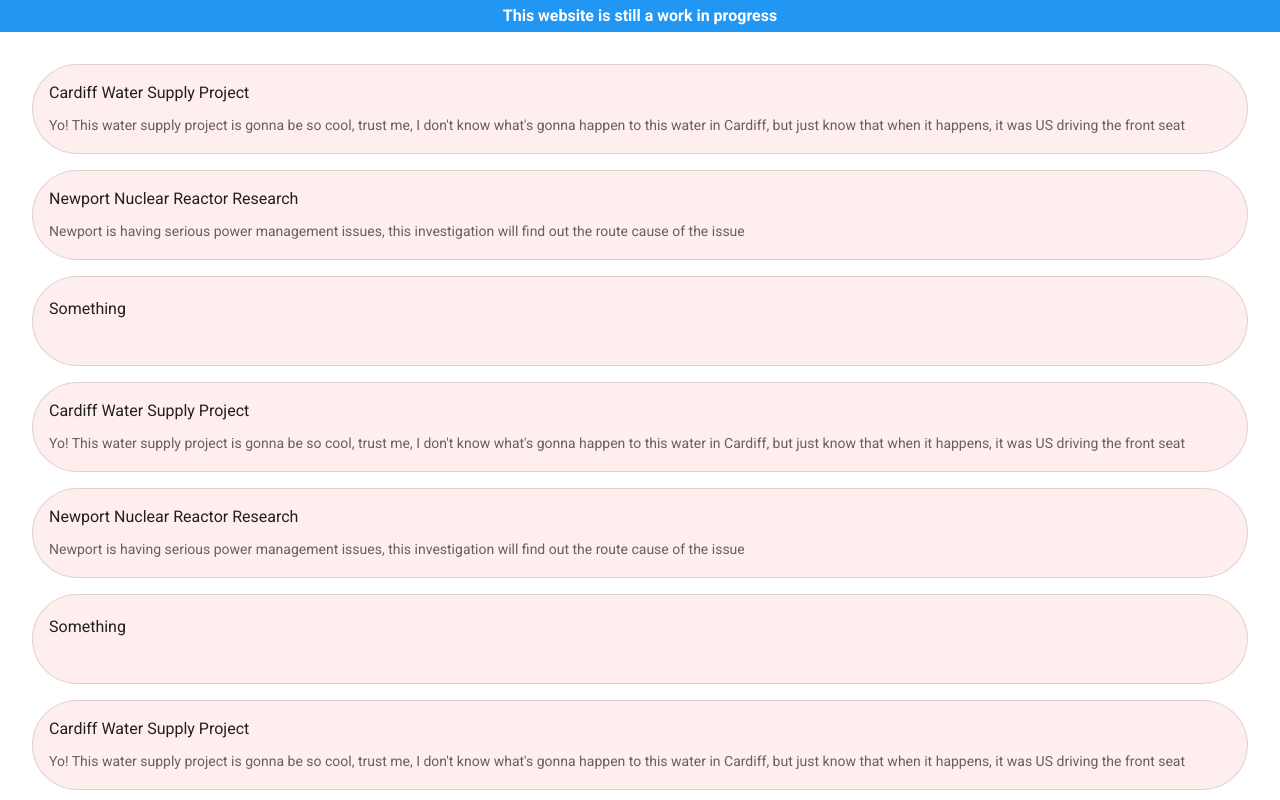
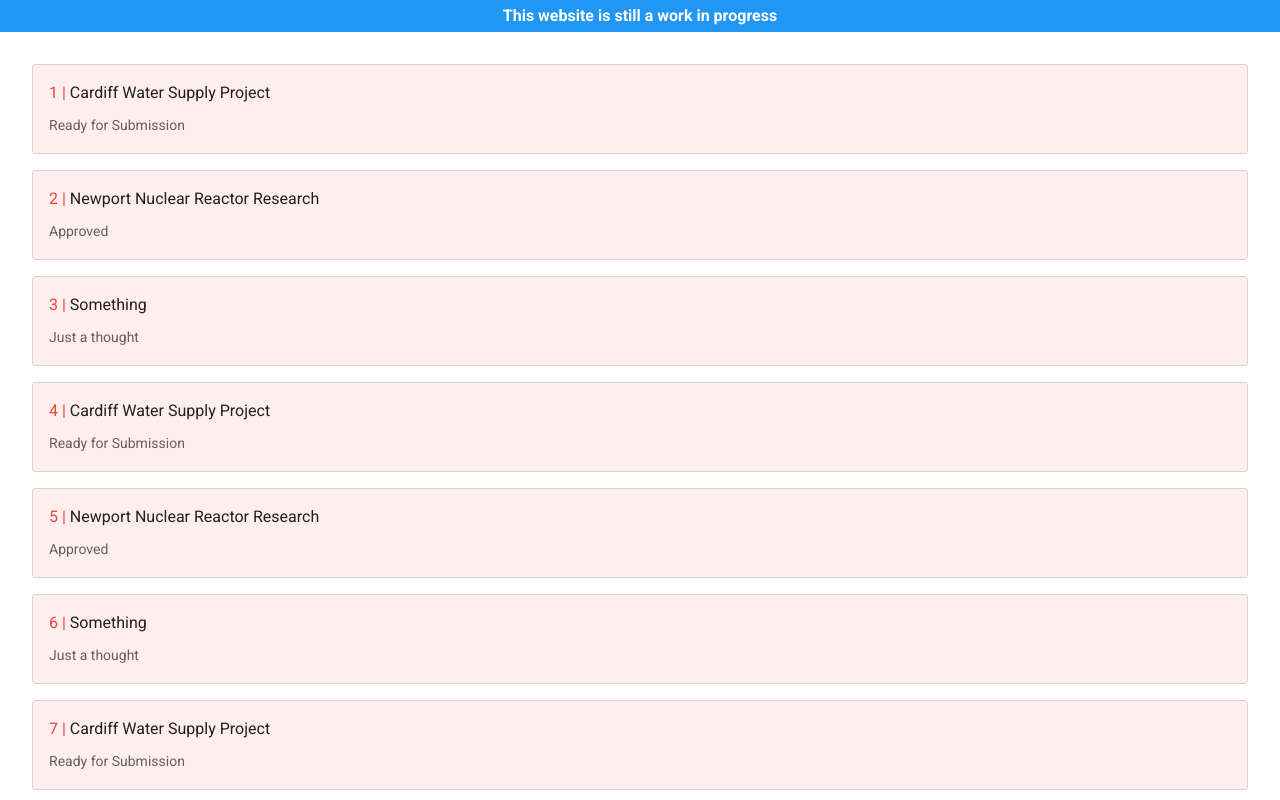
Before and after one commit to Jakepc007/Cardiff-University-PTS-Frontend, a Nuxt app: page /records in a window 1280 px wide. Shown: the top 800 px of the page. Built offline with nearby package versions, Linux system fonts and the light colour scheme; data requests are answered from the project's data file.

Commit message:
Decorated record card some more, aligned it to center It will now take up the whole page, instead of being split

```diff
--- a/components/RecordCard.vue
+++ b/components/RecordCard.vue
@@ -1,22 +1,28 @@
 <template>
-  <router-link :to="{ params: { id: r.id } }">
-    <v-card
-      class="record-card"
-      :raised="hover"
-      ripple
-      outlined
-      width="full"
-      @mouseover="hover = true"
-      @mouseleave="hover = false"
+  <v-hover>
+    <template v-slot="{ hover }">
+      <v-lazy
+        :options="{
+          threshold: 1
+        }"
+        transition="scroll-x-transition"
       >
+        <v-card class="record-card" ripple outlined :elevation="hover ? 2 : 0">
+          <router-link :to="{ path: 'records/' + r.id }">
             <v-list-item three-line>
               <v-list-item-content>
-          <div>{{ r.title }}</div>
-          <v-list-item-subtitle>{{ r.desc }}</v-list-item-subtitle>
+                <div>
+                  <span class="red--text">{{ r.id }} | </span>
+                  <span>{{ r.title }}</span>
+                </div>
+                <v-list-item-subtitle>{{ r.status }}</v-list-item-subtitle>
               </v-list-item-content>
             </v-list-item>
+          </router-link>
         </v-card>
-  </router-link>
+      </v-lazy>
+    </template>
+  </v-hover>
 </template>
 
 <script>
@@ -28,18 +34,14 @@ export default {
         return {}
       }
     }
-  },
-  data() {
-    return {
-      hover: false
-    }
   }
 }
 </script>
 
 <style scoped>
 .record-card {
-  border-radius: 100px;
+  margin-left: auto;
+  margin-right: auto;
   background: rgb(255, 238, 238);
 }
 
```
Lines whose indentation alone changed are shown as unchanged.
